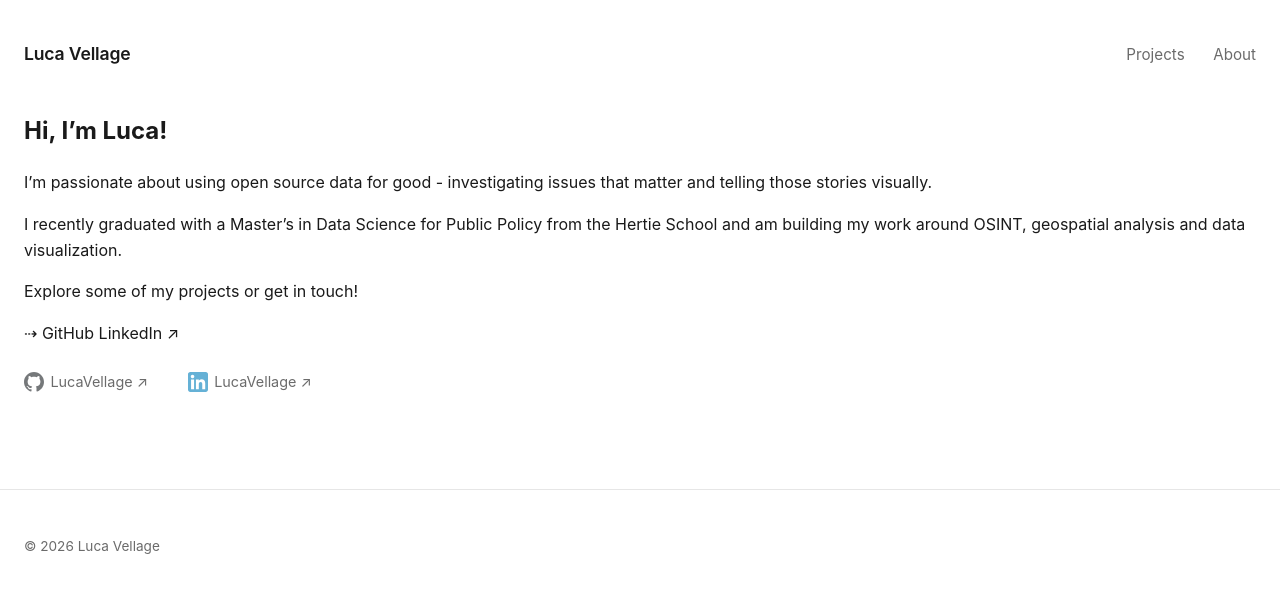
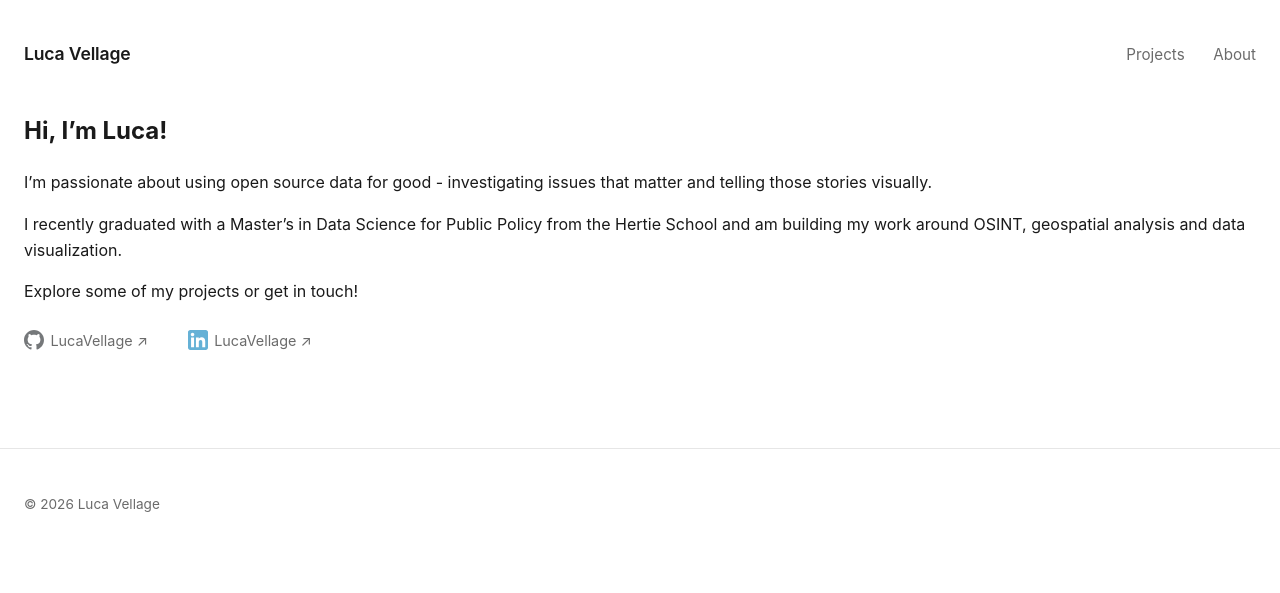
Before and after one commit to LucaVellage/lucavellage.github.io, a Jekyll site: the page built from about.md, in a window 1280 px wide. Shown: the top 593 px of the page. Built offline with Jekyll 4.4.1, drawn with Linux system fonts in a browser that asks for light colours.

Commit message:
about update

```diff
--- a/about.md
+++ b/about.md
@@ -12,16 +12,14 @@ permalink: /about/
 
  Explore some of my [projects](https://lucavellage.github.io/) or get in touch!
 
- [⇢ GitHub](https://github.com/LucaVellage)        [LinkedIn ↗](https://linkedin.com/in/lucavellage)
-
 
 <div class="social-links">
   <a href="https://github.com/LucaVellage" target="_blank" rel="noopener">
-    <img src="/assets/img/github.svg" alt="lucavellage ↗" width="20" height="20">
+    <img src="/assets/img/github.svg" alt="GitHub" width="20" height="20">
     LucaVellage ↗
   </a>
   <a href="https://linkedin.com/in/lucavellage" target="_blank" rel="noopener">
-    <img src="/assets/img/linkedin.svg" alt="lucavellage ↗" width="20" height="20">
+    <img src="/assets/img/linkedin.svg" alt="LinkedIn" width="20" height="20">
     LucaVellage ↗
   </a>
 </div>
--- a/assets/css/style.scss
+++ b/assets/css/style.scss
@@ -153,6 +153,15 @@ main {
   border-top: 1px solid var(--border);
 }
 
+.project-body a, .about a {
+  color: var(--accent);
+  text-decoration: underline;
+  text-underline-offset: 3px;
+  transition: opacity 0.15s ease;
+
+  &:hover { opacity: 0.7; }
+}
+
 @media (max-width: 600px) {
   .site-header { flex-direction: column; align-items: flex-start; }
   .site-header nav { margin-top: 0.5rem; }
--- a/index.html
+++ b/index.html
@@ -5,7 +5,6 @@ title: Projects
 
 <section class="intro">
   <h1>Projects</h1>
-  <p>A selection of my recent work</p>
 </section>
 
 <section class="project-grid">
```
